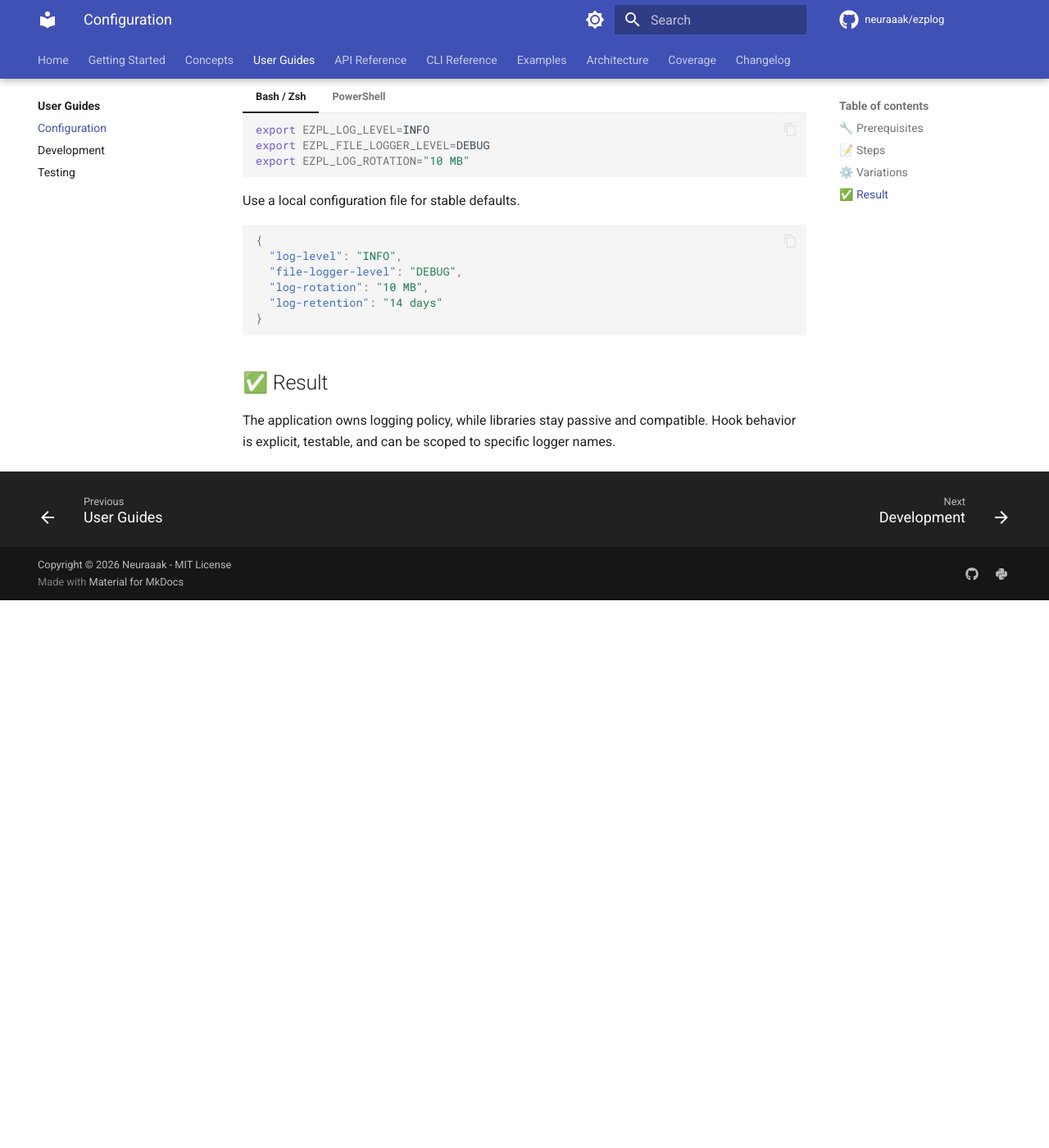
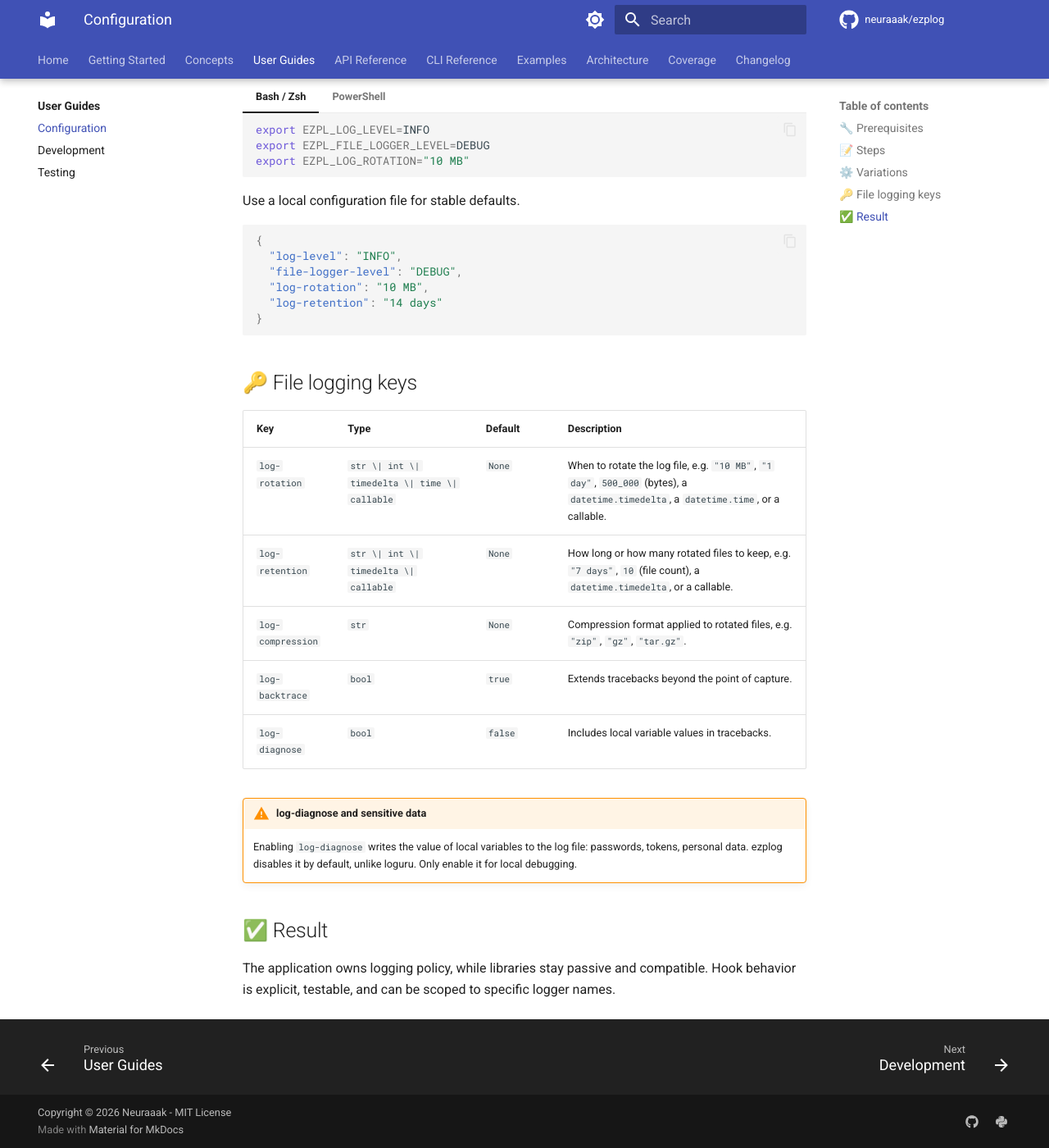
Before and after one commit to neuraaak/ezpl, an MkDocs documentation site: the page built from docs/guides/configuration.md, in a window 1280 px wide and 1400 px high, scrolled down 1430 px. Shown: the whole window at 82% size. Built offline with MkDocs 1.6.1 and Material for MkDocs 9.7.7, drawn with Linux system fonts in a browser that asks for light colours; comment, search, counter and statistics services are not loaded; the version menu is left out; before the commit the page ends 2162 px from its top, so only the background shows below that.

Commit message:
docs: documenter la nouvelle API et passer en 2.3.0
Ajoute les clés log-backtrace et log-diagnose au guide de configuration,
avec un avertissement sur la fuite de variables locales, et complète le
README avec trace() et exception().

````diff
--- a/docs/guides/configuration.md
+++ b/docs/guides/configuration.md
@@ -89,6 +89,22 @@ Use a local configuration file for stable defaults.
 }
 ```
 
+## 🔑 File logging keys
+
+| Key | Type | Default | Description |
+| :-- | :-- | :-- | :-- |
+| `log-rotation` | `str \| int \| timedelta \| time \| callable` | `None` | When to rotate the log file, e.g. `"10 MB"`, `"1 day"`, `500_000` (bytes), a `datetime.timedelta`, a `datetime.time`, or a callable. |
+| `log-retention` | `str \| int \| timedelta \| callable` | `None` | How long or how many rotated files to keep, e.g. `"7 days"`, `10` (file count), a `datetime.timedelta`, or a callable. |
+| `log-compression` | `str` | `None` | Compression format applied to rotated files, e.g. `"zip"`, `"gz"`, `"tar.gz"`. |
+| `log-backtrace` | `bool` | `true` | Extends tracebacks beyond the point of capture. |
+| `log-diagnose` | `bool` | `false` | Includes local variable values in tracebacks. |
+
+!!! warning "log-diagnose and sensitive data"
+
+    Enabling `log-diagnose` writes the value of local variables to the
+    log file: passwords, tokens, personal data. ezplog disables it by
+    default, unlike loguru. Only enable it for local debugging.
+
 ## ✅ Result
 
 The application owns logging policy, while libraries stay passive and compatible.
--- a/pyproject.toml
+++ b/pyproject.toml
@@ -14,7 +14,7 @@ build-backend = "hatchling.build"
 
 [project]
 name = "ezplog"
-version = "2.2.0"
+version = "2.3.0"
 description = "Modern Python logging framework with Rich console output and loguru file logging, featuring advanced display capabilities, configuration management, and a simple typed API."
 readme = "README.md"
 requires-python = ">=3.13"
--- a/src/ezplog/_version.py
+++ b/src/ezplog/_version.py
@@ -7,4 +7,4 @@
 
 from __future__ import annotations
 
-__version__ = "2.2.0"
+__version__ = "2.3.0"
````
Also changed, not shown: README.md (+2 -0 lines).
